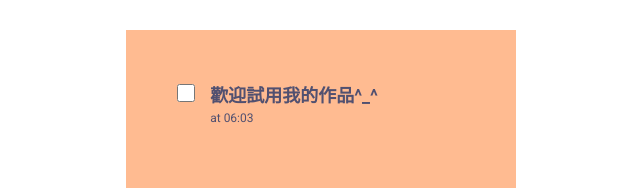
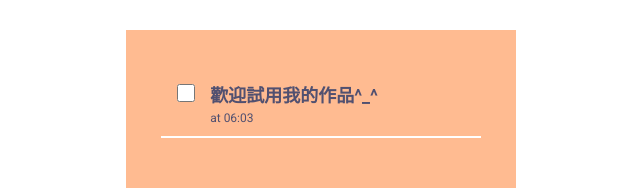
Before and after one commit to c-y-s-s/Todo-List, a React (Create React App) app: page / in a window 1280 px wide. Shown: the part 398-586 px from the top of the page, without its empty margins (319-959 px from the left). Built offline with nearby package versions, Linux system fonts and the light colour scheme.

Commit message:
change TodoData styles

```diff
--- a/src/pages/TodoList/TodoData/style.ts
+++ b/src/pages/TodoList/TodoData/style.ts
@@ -15,9 +15,10 @@ export const TextItem = styled.div`
   color: #515070;
   padding: 0.7rem 0rem;
   margin: 1rem;
-  &:not(:last-of-type) {
-    border-bottom: 2px solid #fff;
-  }
+  border-bottom: 2px solid #fff;
+  // &:not(:last-of-type) {
+  //   border-bottom: 2px solid #fff;
+  // }
 `;
 
 export const CheckInput = styled.input`
```
